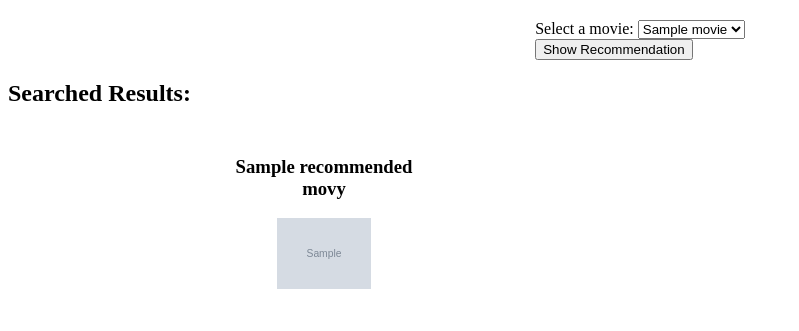
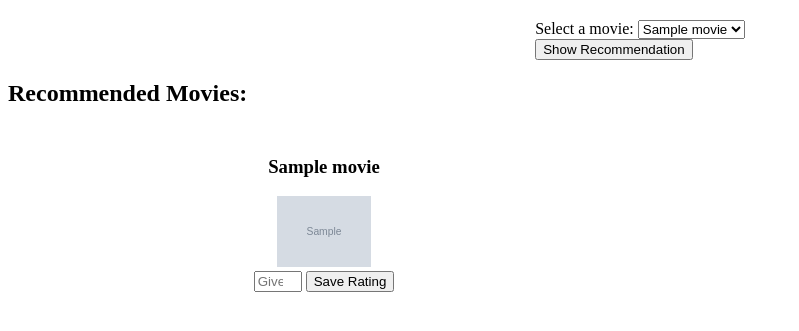
Before and after one commit to div328/BTP-G5, a Flask app: template templates/search.html in a window 1280 px wide. Shown: the part 78-409 px from the top of the page, without its empty margins (0-799 px from the left). Run offline with Flask 3, Linux system fonts and the light colour scheme; the template is opened without the code that fills it: most values are stand-ins (such as "Sample title", 1, 10 or a date in 2020); grey boxes marked "Sample" are stand-in pictures; parts of the project's set-up code (start-up, migrations or seed data) failed here and were passed over.

Commit message:
hybrid recommender added v1

```diff
--- a/app.py
+++ b/app.py
@@ -6,7 +6,7 @@ import pickle
 import pandas as pd
 import requests
 from sqlalchemy.orm import sessionmaker
-from database import User, SearchHistory, create_database, add_user, get_user
+from database import User, SearchHistory,UserRating, create_database, add_user, get_user
 
 app = Flask(__name__)
 app.secret_key = 'your_secret_key'
@@ -17,7 +17,11 @@ similarity = pickle.load(open('similarity.pkl', 'rb'))
 movies = pd.DataFrame(movies_dict)
 
 cosine_sim1 = pickle.load(open('similaritydiv2.pkl','rb'))
-cosine_sim2 = pickle.load(open('similaritydiv1.pkl','rb'))
+# cosine_sim2 = pickle.load(open('similaritydiv1.pkl','rb'))
+svd = pickle.load(open("svd_model.pkl", "rb"))
+df_movielens = pd.read_pickle("df_movielens.pkl")
+
+
 
 
 # Create the SQLite database and tables
@@ -42,16 +46,82 @@ def fetch_poster(movie_id):
     return full_path
 
 # Recommend movies
-
 def recommendsearch(movie):
     movie_index = movies[movies['title'] == movie].index[0]
-    movie_list = sorted(list(enumerate(similarity[movie_index])), reverse=True, key=lambda x: x[1])[1:10]
+    movie_list = sorted(list(enumerate(similarity[movie_index])), reverse=True, key=lambda x: x[1])[1:7]
+    recommended_movie_details = []
+    for i in movie_list:
+        movie_id = movies.iloc[i[0]].movie_id
+        movie_title = movies.iloc[i[0]].title
+        movie_poster = fetch_poster(movie_id)
+        recommended_movie_details.append({
+            'movie_id': movie_id,
+            'title': movie_title,
+            'poster': movie_poster
+        })
+    return recommended_movie_details
+
+def hybrid_recommendations(ratings, userId):
+    all_movie_ids = []
+    all_est_ratings = []
+    all_movie_titles = []
+
+    data_dict = {
+        'userId': [rating.user_id for rating in ratings],
+        'movieId': [rating.movie_id for rating in ratings],
+        'title': [rating.movie_title for rating in ratings],
+        'rating': [rating.rating for rating in ratings],
+    }
+    user_ratings = pd.DataFrame(data_dict)
+
+    # Iterate over the rows and extract titles
+    for index, row in user_ratings.iterrows():
+        # Get the index of the movie that matches the title
+        idx = movies[movies['title'] == row['title']].index
+        idx = idx[0]
+
+        # Get the pairwise similarity scores of all movies with that movie
+        sim_scores = list(enumerate(cosine_sim1[idx]))
+
+        # Sort the movies based on the similarity scores
+        sim_scores.sort(key=lambda x: x[1], reverse=True)
+
+        # Get the scores of the 10 most similar movies
+        sim_scores = sim_scores[1:11]
+
+        # Get the movie indices
+        ind = []
+        for (x, y) in sim_scores:
+            ind.append(x)
+
+        # Grab the movieId of the top 10 most similar movies
+        tit = []
+        movieids = []
+        for x in ind:
+            tit.append(df_movielens.iloc[x]['title'])
+            movieids.append(df_movielens.iloc[x]['movieId'])
+
+        # Predict the ratings a user might give to these top 10 most similar movies
+        est_ratings = []
+        for movie_id in movieids:
+            est_ratings.append(svd.predict(userId, movie_id, r_ui=None).est)
+
+        all_movie_ids.extend(movieids)
+        all_est_ratings.extend(est_ratings)
+        all_movie_titles.extend(tit)
+
+    # Create the DataFrame with equal-length lists
+    df = pd.DataFrame({'index': range(len(all_movie_titles)), 'title': all_movie_titles, 'movieId': all_movie_ids, 'estimated_rating': all_est_ratings}).set_index('index').sort_values(by='estimated_rating', ascending=False)
+
+    recommended_movie_posters = []
     recommended_movies = []
-    recommended_movie_posters = []
-    for i in movie_list[:8]:
-        movie_id = movies.iloc[i[0]].movie_id
-        recommended_movie_posters.append(fetch_poster(movie_id))
-        recommended_movies.append(movies.iloc[i[0]].title)
+
+    # Iterate over the rows and extract movie IDs and titles
+    for index, row in df.iterrows():
+        movie_id = row['movieId']
+        poster_url = fetch_poster(movie_id)
+        recommended_movie_posters.append(poster_url)
+        recommended_movies.append(row['title'])
 
     return recommended_movies, recommended_movie_posters
 
@@ -194,6 +264,27 @@ def register():
             return render_template('register.html', error=str(e))
     return render_template('register.html')
 
+@app.route('/rate', methods=['POST'])
+def rate_movie():
+    if 'user' not in session:
+        return 'Not logged in', 401
+
+    movie_id = int(request.form.get('movie_id'))
+    movie_title = request.form.get('movie_title')
+    rating = int(request.form.get('rating'))
+
+    # Save user rating
+    engine = create_database()
+    Session = sessionmaker(bind=engine)
+    db_session = Session()
+    user = db_session.query(User).filter_by(username=session['user']).first()
+    user_rating = UserRating(user_id=user.id, movie_id=movie_id, movie_title=movie_title, rating=rating)
+    db_session.add(user_rating)
+    db_session.commit()
+    db_session.close()
+
+    return 'Rating saved successfully'
+
 @app.route('/search', methods=['GET', 'POST'])
 def search():
     if 'user' not in session:
@@ -202,12 +293,12 @@ def search():
     if request.method == 'POST':
 
         selected_movie_name = request.form['movie']
+        movie_id = get_movie_id(selected_movie_name, movies)
         if session and 'user' in session and create_database and User and SearchHistory:
                 engine = create_database()
                 Session = sessionmaker(bind=engine)
                 db_session = Session()
                 user = db_session.query(User).filter_by(username=session['user']).first()
-                movie_id = get_movie_id(selected_movie_name, movies)
                 if movie_id:
                     print(f"Storing movie_id: {movie_id} for movie: {selected_movie_name}", file=sys.stdout)
                     search_history = SearchHistory(user_id=user.id, movie_id=movie_id, movie_title=selected_movie_name)
@@ -219,10 +310,26 @@ def search():
         else:
             print(f"Movie '{selected_movie_name}' not found in the database.", file=sys.stdout)
 
-        selected_movie_name = request.form['movie']
-        recommended_movie_names, recommended_movie_posters = recommendsearch(selected_movie_name)
-        return render_template('search.html', movies=movies['title'].values, user=session['user'],
-                               recommended_movies=zip(recommended_movie_names, recommended_movie_posters))
+        if 'movie' in request.form:
+            recommended_movie_details = recommendsearch(selected_movie_name)
+            return render_template('search.html', movies=movies['title'].values, user=session['user'],
+                                   recommended_movie_details=recommended_movie_details)
+        elif 'rating' in request.form:
+            movie_id_str = request.form.get('movie_id')
+            if movie_id_str:
+                movie_id = int(movie_id_str)
+                movie_title = request.form['movie_title']
+                rating = int(request.form['rating'])
+
+                # Save user rating
+                engine = create_database()
+                Session = sessionmaker(bind=engine)
+                db_session = Session()
+                user = db_session.query(User).filter_by(username=session['user']).first()
+                user_rating = UserRating(user_id=user.id, movie_id=movie_id, movie_title=movie_title, rating=rating)
+                db_session.add(user_rating)
+                db_session.commit()
+                db_session.close()
 
     return render_template('search.html', movies=movies['title'].values, user=session['user'])
 
@@ -253,11 +360,17 @@ def home():
     user = db_session.query(User).filter_by(username=session['user']).first()
     titles=[]
     search_histories = db_session.query(SearchHistory).filter_by(user_id=user.id).all()
+    ratings = db_session.query(UserRating).filter_by(user_id=user.id).all()
     if search_histories:
             titles = [history.movie_title for history in search_histories]
     db_session.close()
 
-
+    if ratings :
+      recommended_movie_names, recommended_movie_posters = hybrid_recommendations(ratings,user.id)
+      print('hybrid')
+      return render_template('index.html', movies=movies['title'].values, user=session['user'],
+                               recommended_movies=zip(recommended_movie_names, recommended_movie_posters),
+                               search_history=search_histories)
 
 
     # return render_template('index.html', movies=movies['title'].values, user=session['user'], search_history=search_histories)
--- a/templates/search.html
+++ b/templates/search.html
@@ -27,21 +27,53 @@
     </form>
    </div>
 
-   {% if recommended_movies %}
-   <h2> Searched Results:</h2>
+   {% if recommended_movie_details %}
+   <h2>Recommended Movies:</h2>
    <div class="recommendations">
-       {% for movie_name, movie_poster in recommended_movies %}
+       {% for movie_data in recommended_movie_details %}
        <div class="recommendation">
-           <h3>{{ movie_name }}</h3>
-           <img src="{{ movie_poster }}" alt="{{ movie_name }} Poster">
+           <h3>{{ movie_data['title'] }}</h3>
+           <img src="{{ movie_data['poster'] }}" alt="{{ movie_data['title'] }} Poster">
+           <form method="post" name="rating-form">
+            <input type="hidden" name="movie_id" value="{{ movie_data['movie_id'] }}">
+            <input type="hidden" name="movie_title" value="{{ movie_data['title'] }}">
+            <input type="number" id="rating" name="rating" placeholder="Give Rating" min="1" max="5">
+            <button type="submit">Save Rating</button>
+          </form>
        </div>
-
        {% endfor %}
    </div>
-
    {% endif %}
 
 
 
+
+
+
+<script src="https://code.jquery.com/jquery-3.6.0.min.js"></script>
+<script>
+$(document).ready(function() {
+  $('form[name="rating-form"]').submit(function(event) {
+    event.preventDefault(); // Prevent the form from submitting normally
+
+    var formData = $(this).serialize(); // Serialize the form data
+
+    $.ajax({
+      type: 'POST',
+      url: '/rate', // Define a new route in your Flask app to handle the AJAX request
+      data: formData,
+      success: function(response) {
+        console.log('Rating saved successfully!');
+        // You can add any additional logic here if needed
+      },
+      error: function() {
+        console.log('An error occurred while saving the rating.');
+      }
+    });
+  });
+});
+</script>
+
+
 </body>
 </html>
```
Also changed, not shown: database.py (+14 -0 lines), users.db.
